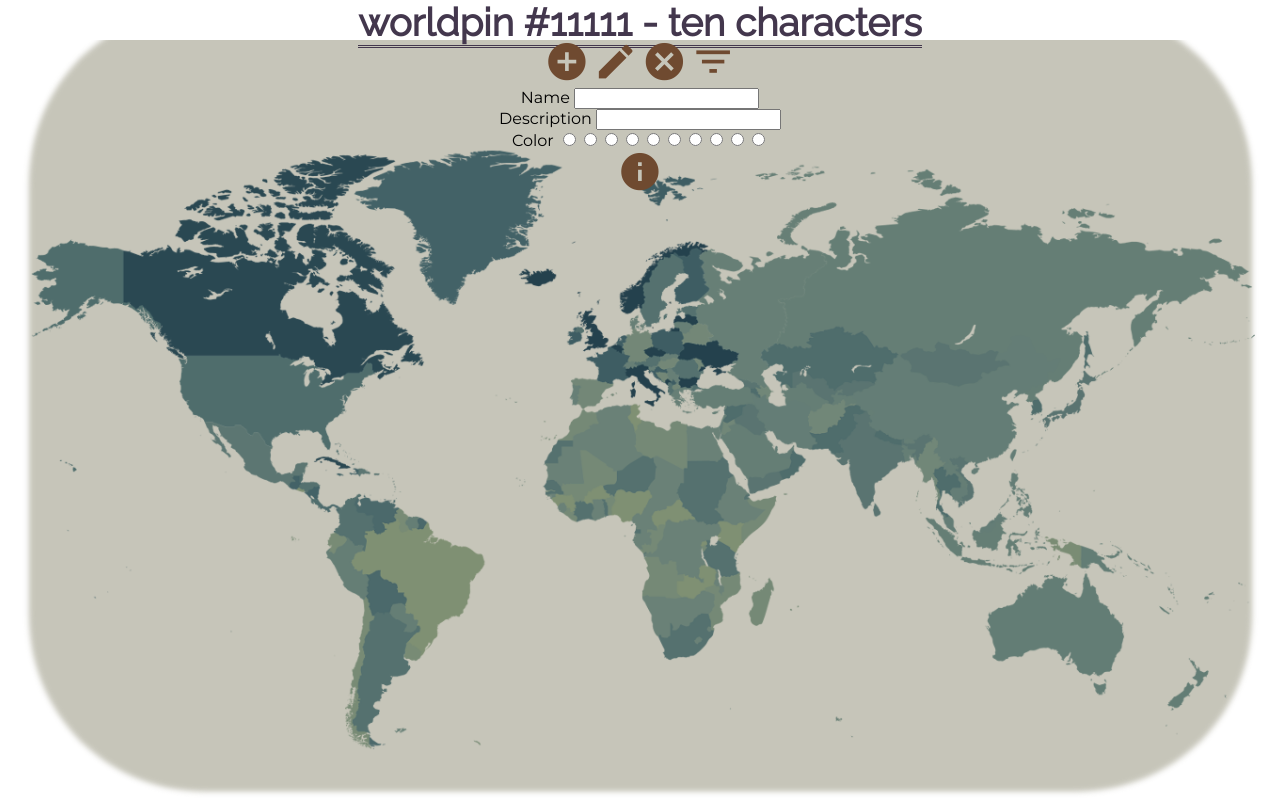
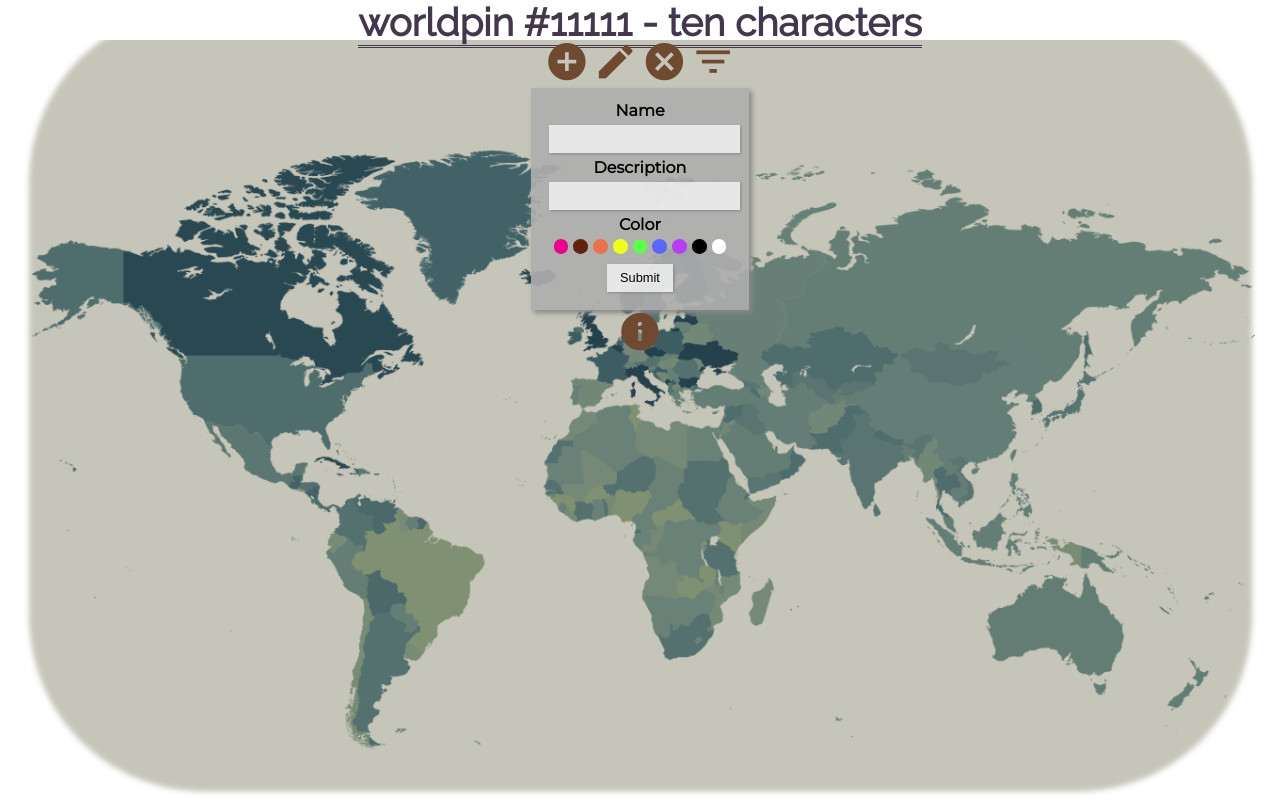
Before and after one commit to mackenzie-km/worldpin, a React (Create React App) app: page / in a window 1280 px wide. Built offline with nearby package versions, Linux system fonts and the light colour scheme.

Commit message:
got pin input state to work and styled pin input box

```diff
--- a/src/App.css
+++ b/src/App.css
@@ -59,3 +59,58 @@ button i.material-icons {
   color: #6F4A30;
   font-size: 3.5vw;
 }
+
+input[type="radio"] {
+  width: 0px;
+  position: fixed;
+  opacity: 0;
+}
+
+input[type="submit"], input[type="text"] {
+    background-color: rgba(255, 255, 255, 0.7);
+    background-repeat: no-repeat;
+    color: black;
+    border: none;
+    box-shadow: 0.1vw 0.1vw 0.2vw #888888;
+    font-size: 1vw;
+    padding: 0.5vw 1vw;
+    margin: 0.4vw;
+}
+
+input[type="submit"]:focus, input[type="text"]:focus {
+  outline-color: #888888;
+}
+
+input[type="submit"]:hover {
+    box-shadow: 0.2vw 0.2vw 0.4vw #888888;
+}
+
+.pin-input {
+  background-color: rgba(175, 175, 175, 0.9);
+  width: 15%;
+  margin: 0 auto;
+  padding: 1vw;
+  border-color: Transparent;
+  box-shadow: 0.2vw 0.2vw 0.4vw #888888;
+}
+
+.pin-input label {
+  font-weight: 600;
+}
+
+
+.pin-input label.color {
+  display: inline-block;
+  padding: .7%;
+  font-size: 1vw;
+  border: 0.5vw solid Transparent;
+  border-radius: 50%;
+  margin: 0.4vw 0.2vw;
+  vertical-align: middle;
+}
+
+.pin-input input[type="radio"]:checked + label.color, .pin-input label.color:hover, .pin-input label[type="radio"].color:focus + span  {
+  box-shadow: 0 0 0.2vw 0.2vw #696868;
+}
+
+/* fix so it selects, has shadow, and add in all the colors */
--- a/src/components/pins/PinInput.js
+++ b/src/components/pins/PinInput.js
@@ -13,11 +13,13 @@ class PinInput extends PureComponent {
   }
 
   handleColor = (event) => {
-    this.setState({color: event.target.value})
+    let color = event.target.value
+    this.setState({color: color})
   }
 
   handleName = (event) => {
     this.setState({name: event.target.value})
+  console.log(this.state)
   }
 
   handleDescription = (event) => {
@@ -26,23 +28,24 @@ class PinInput extends PureComponent {
 
   render() {
     return (
-      <div className="canvas-input">
+      <div className="pin-input">
         <form onSubmit={event => this.props.handleSubmit(event)}>
-          <label> Name </label>
+          <label> Name </label><br />
             <input type="text" onChange={this.handleName} value={this.state.name} name="name" id="name" /><br />
-          <label> Description </label>
+          <label> Description </label><br />
             <input type="text" onChange={this.handleDescription} value={this.state.description} name="description" id="description" /><br />
-          <label> Color </label>
-            <input type="radio" name="color" value="#61210f" onClick={this.handleColor} />
-            <input type="radio" name="color" value="#e9724c" onClick={this.handleColor} />
-            <input type="radio" name="color" value="#edff1b" onClick={this.handleColor} />
-            <input type="radio" name="color" value="#5dff4e" onClick={this.handleColor} />
-            <input type="radio" name="color" value="#5dff4e" onClick={this.handleColor} />
-            <input type="radio" name="color" value="#5a67fc" onClick={this.handleColor} />
-            <input type="radio" name="color" value="#b63ff3" onClick={this.handleColor} />
-            <input type="radio" name="color" value="#b63ff3" onClick={this.handleColor} />
-            <input type="radio" name="color" value="#000000" onClick={this.handleColor} />
-            <input type="radio" name="color" value="#ffffff" onClick={this.handleColor} />
+          <label> Color </label><br />
+            <input type="radio" name="color" value="#e8028c" id="color-e8028c" onChange={this.handleColor} /><label className="color" htmlFor="color-e8028c" style={{backgroundColor: "#e8028c"}}></label>
+            <input type="radio" name="color" value="#61210f" id="color-61210f" onChange={this.handleColor} /><label className="color" htmlFor="color-61210f" style={{backgroundColor: "#61210f"}}></label>
+            <input type="radio" name="color" value="#e9724c" id="color-e9724c" onChange={this.handleColor} /><label className="color" htmlFor="color-e9724c" style={{backgroundColor: "#e9724c"}}></label>
+            <input type="radio" name="color" value="#edff1b" id="color-edff1b" onChange={this.handleColor} /><label className="color" htmlFor="color-edff1b" style={{backgroundColor: "#edff1b"}}></label>
+            <input type="radio" name="color" value="#5dff4e" id="color-5dff4e" onChange={this.handleColor} /><label className="color" htmlFor="color-5dff4e" style={{backgroundColor: "#5dff4e"}}></label>
+            <input type="radio" name="color" value="#5a67fc" id="color-5a67fc" onChange={this.handleColor} /><label className="color" htmlFor="color-5a67fc" style={{backgroundColor: "#5a67fc"}}></label>
+            <input type="radio" name="color" value="#b63ff3" id="color-b63ff3" onChange={this.handleColor} /><label className="color" htmlFor="color-b63ff3" style={{backgroundColor: "#b63ff3"}}></label>
+            <input type="radio" name="color" value="#000000" id="color-000000" onChange={this.handleColor} /><label className="color" htmlFor="color-000000" style={{backgroundColor: "#000000"}}></label>
+            <input type="radio" name="color" value="#ffffff" id="color-ffffff" onChange={this.handleColor} /><label className="color" htmlFor="color-ffffff" style={{backgroundColor: "#ffffff"}}></label>
+            <br />
+            <input type="submit" />
         </form>
       </div>
     )
--- a/src/containers/PinContainer.js
+++ b/src/containers/PinContainer.js
@@ -5,8 +5,13 @@ import PinControls from '../components/pins/PinControls.js';
 class PinContainer extends PureComponent {
 
 addPin = (event) => {
+  console.log(event.type, " before default");
   event.preventDefault();
   console.log("add")
+  setTimeout(function() {
+    console.log(event.type, " during timeout"); // => null
+  }, 2);
+  console.log(event.type, " after timeout")
 }
 
 editPin = (event) => {
@@ -24,11 +29,16 @@ viewPins = (event) => {
   console.log("view")
 }
 
+handleSubmit = (event) => {
+  event.preventDefault()
+  console.log(event)
+}
+
   render() {
     return (
       <div className="pin-container">
           <PinControls addPin={this.addPin} editPin={this.editPin} deletePin={this.deletePin} viewPins={this.viewPins}/>
-          <PinInput id={null} handleSubmit={event=> event.preventDefault()} />
+          <PinInput id={null} handleSubmit={this.handleSubmit} />
       </div>
     )
   }
```
